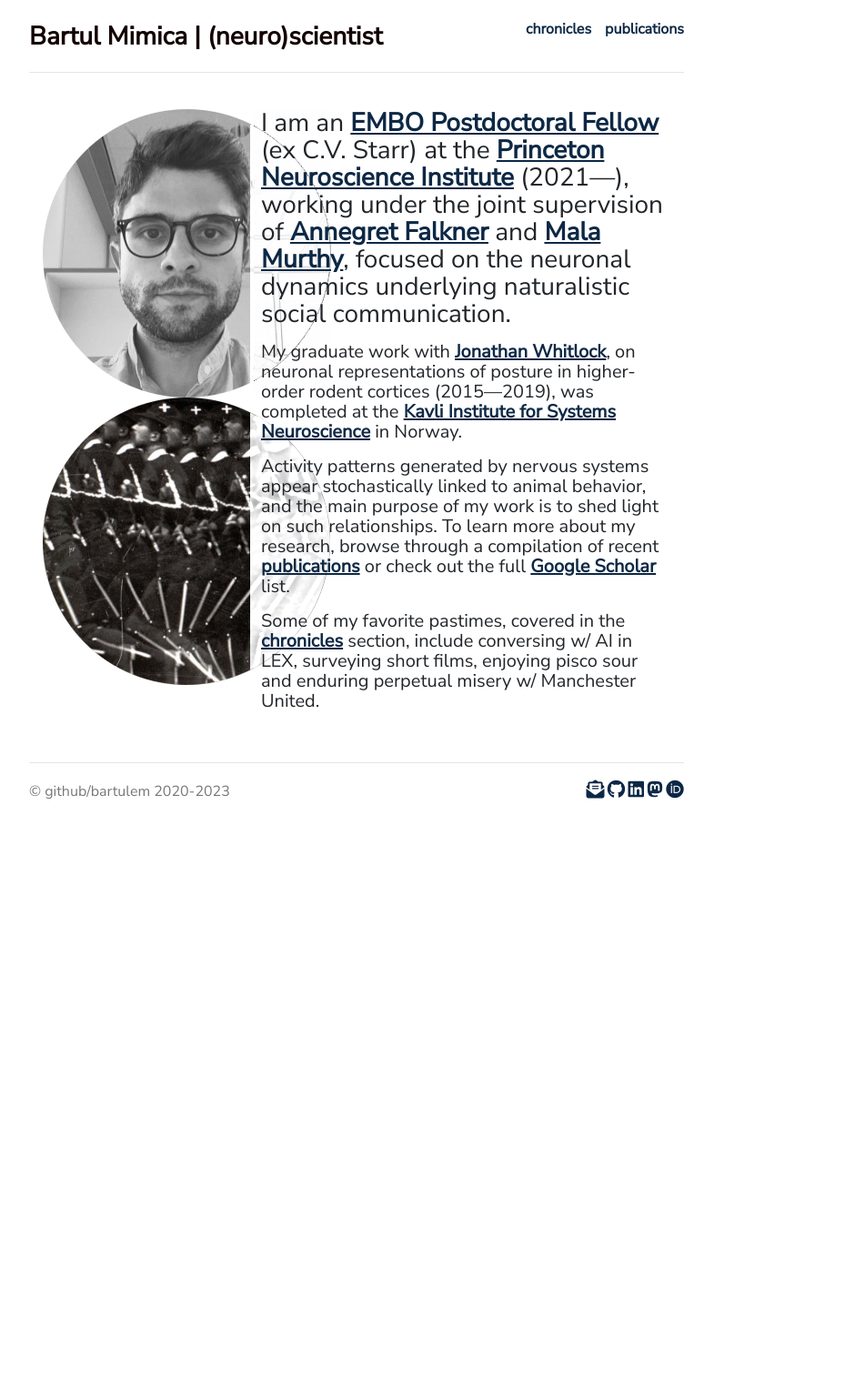
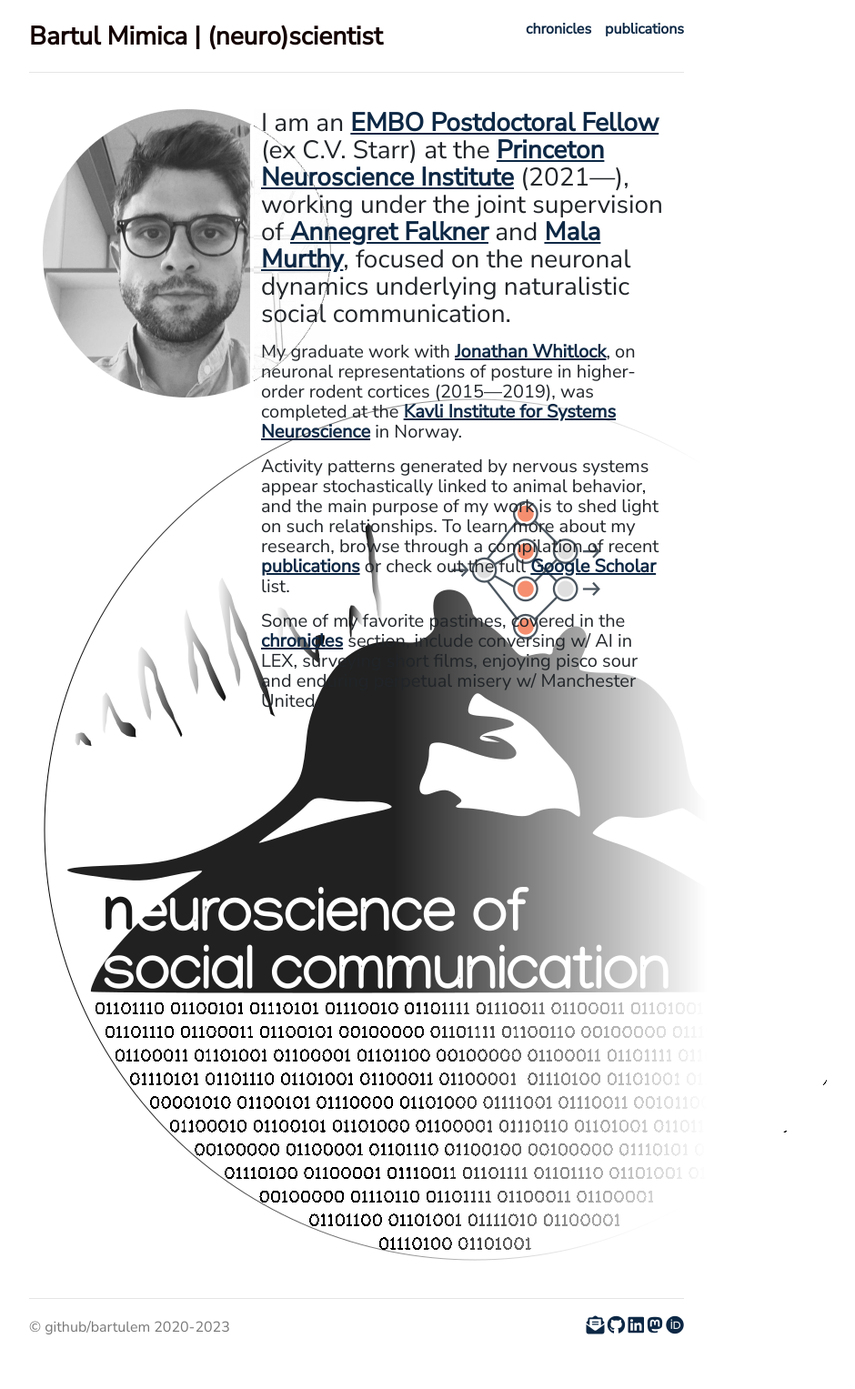
Before and after one commit to bartulem/bartulem.github.io, a Jekyll site: the page built from index.html, in a window 1280 px wide. Shown: the whole page at 91% size, without its empty margins (248-1188 px from the left). Built offline with Jekyll 4.4.1, drawn with Linux system fonts in a browser that asks for light colours; nearby versions of some CDN libraries; comment, search, counter and statistics services are not loaded; a style sheet for code colours, icons or effects is not loaded; before the commit the page ends 938 px from its top, so only the background shows below that.

Commit message:
change title image v01

```diff
--- a/index.html
+++ b/index.html
@@ -9,7 +9,7 @@
 <div class="row marketing">
 	<div class="col-sm-4">
 	<img  class="img-custom" alt="Bartul Mimica" src="img/circle-bm2021.png">
-	<img  class="img-custom" alt="motion" src="img/circle-motion.png">
+	<img  class="img-custom" alt="motion" src="img/circle-usv.png">
 	</div>
 	<div \ class="col-sm-8">
 	<p class="lead">I am an <a style="text-decoration: underline" target="_blank" href="https://www.embo.org/funding/fellowships-grants-and-career-support/postdoctoral-fellowships/embo-postdoctoral-fellowships-awards/">EMBO Postdoctoral Fellow</a> (ex C.V. Starr) at the <a style="text-decoration: underline" target="_blank" href="https://pni.princeton.edu/">Princeton Neuroscience Institute</a> (2021—), working under the joint supervision of <a style="text-decoration: underline" target="_blank" href="https://www.falknerlab.com/">Annegret Falkner</a> and <a style="text-decoration: underline" target="_blank" href="https://murthylab.princeton.edu/">Mala Murthy</a>, focused on the neuronal dynamics underlying naturalistic social communication.</p>
```
Also changed, not shown: img/circle-usv.png (added).
